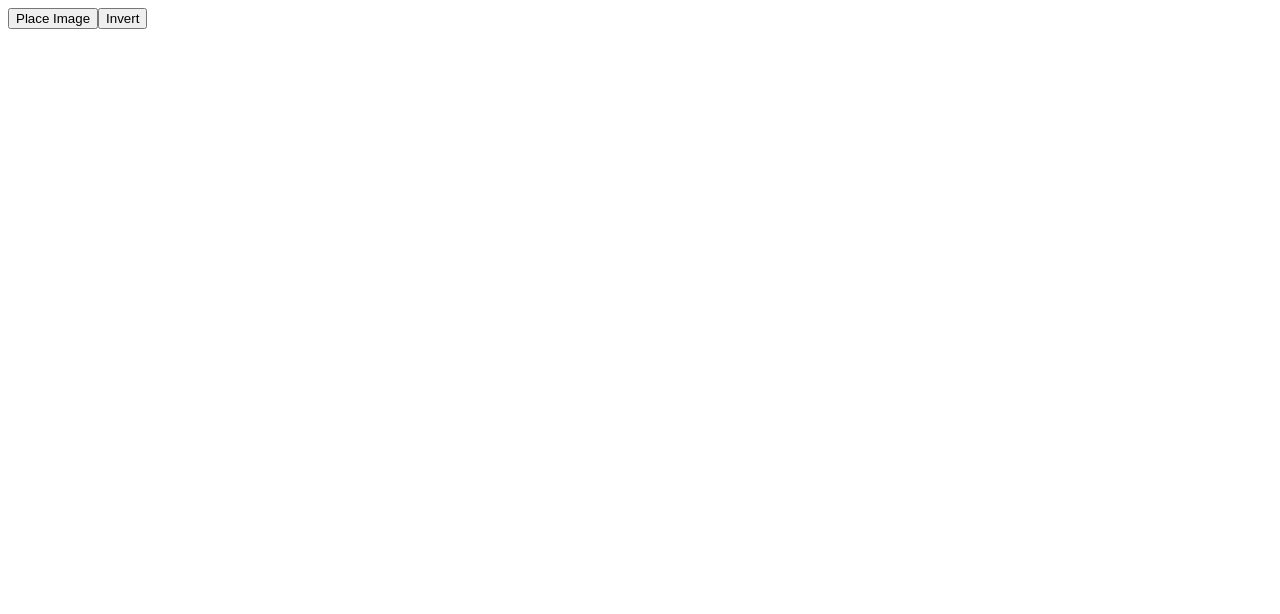
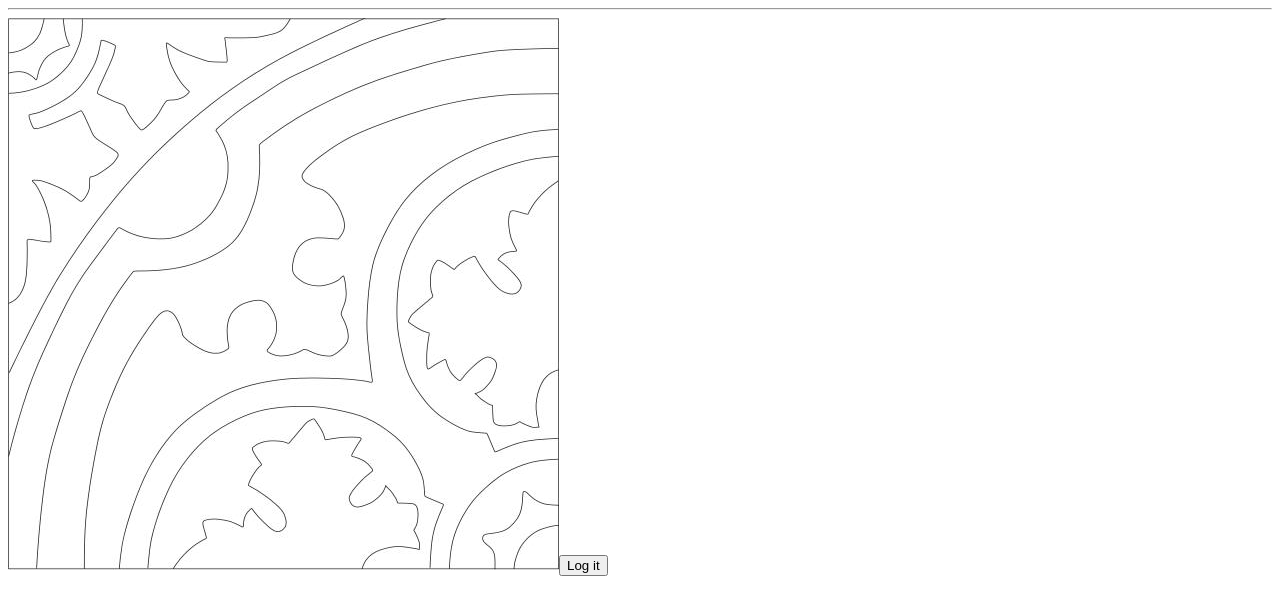
Before and after one commit to denalisk/canvasImage, an Angular app: page / in a window 1280 px wide. Shown: the top 614 px of the page. Built offline with nearby package versions, Linux system fonts and the light colour scheme.

Commit message:
complete additional test page

```diff
--- a/src/app/app.component.html
+++ b/src/app/app.component.html
@@ -1 +1,2 @@
-<app-picture></app-picture>
+<hr>
+<app-canvas-test></app-canvas-test>
--- a/src/app/app.module.ts
+++ b/src/app/app.module.ts
@@ -5,11 +5,13 @@ import { HttpModule } from '@angular/http';
 
 import { AppComponent } from './app.component';
 import { PictureComponent } from './picture/picture.component';
+import { CanvasTestComponent } from './canvas-test/canvas-test.component';
 
 @NgModule({
   declarations: [
     AppComponent,
-    PictureComponent
+    PictureComponent,
+    CanvasTestComponent
   ],
   imports: [
     BrowserModule,
--- /dev/null
+++ b/src/app/canvas-test/canvas-test.component.html
@@ -0,0 +1,3 @@
+<img [src]="targetImage.src" [alt]="targetImage.alt">
+
+<button type="button" name="button" (click)="logPixelData()">Log it</button>
--- /dev/null
+++ b/src/app/canvas-test/canvas-test.component.ts
@@ -0,0 +1,65 @@
+import { Component, OnInit } from '@angular/core';
+
+@Component({
+  selector: 'app-canvas-test',
+  templateUrl: './canvas-test.component.html',
+  styleUrls: ['./canvas-test.component.css']
+})
+export class CanvasTestComponent implements OnInit {
+  public targetImage = new Image();
+
+  constructor() { }
+
+  ngOnInit() {
+    this.targetImage.src = "../../assets/images/tile.jpg",
+    this.targetImage.alt = "a pic";
+  }
+
+  public getPixelData(image) {
+    var myCanvas = this.createCanvas(image.width, image.height);
+    var ctx = myCanvas.getContext("2d");
+    ctx.drawImage(image, 0, 0);
+    return ctx.getImageData(0,0, myCanvas.width, myCanvas.height);
+  }
+
+  public createCanvas(x: number, y: number) {
+    var newCanvas = document.createElement('canvas');
+    newCanvas.width = x;
+    newCanvas.height = y;
+    return newCanvas;
+  }
+
+  public logPixelData() {
+    let logData = this.getPixelData(this.targetImage);
+    console.log(logData);
+  }
+}
+//
+// export class CanvasTestComponent implements OnInit {
+//   public imageSrc = "../../assets/images/tile.jpg";
+//   public imageAlt = "an image of a tile";
+//   public myCanvas;
+//   public canvasCtx;
+//   // public targetImage;
+//
+//   public height: number;
+//   public width: number;
+//
+//   constructor() { }
+//
+//   ngOnInit() {
+//     this.myCanvas = <HTMLCanvasElement>document.getElementById("myCanvas");
+//     this.canvasCtx = this.myCanvas.getContext("2d");
+//     var newImage = new Image();
+//     newImage.src = this.imageSrc;
+//     newImage.alt = this.imageAlt;
+//     console.log(newImage);
+//     this.canvasCtx.drawImage(newImage, 0, 0);
+//   }
+//
+//   public setXY(x: number, y: number): void {
+//     this.width = x;
+//     this.height = y;
+//   }
+//
+// }
--- a/src/app/picture/picture.component.ts
+++ b/src/app/picture/picture.component.ts
@@ -21,6 +21,7 @@ export class PictureComponent implements OnInit {
     this.myCanvas = document.getElementById("image-processor");
     this.ctx = this.myCanvas.getContext("2d");
     this.image.src = this.imageSrc;
+    console.log(this.image);
     this.placeImage(this.image);
   }
 
@@ -30,9 +31,9 @@ export class PictureComponent implements OnInit {
   }
 
   public placeImage(myImage): void {
+    this.setCanvasDimensions(myImage.width, myImage.height);
     this.ctx.drawImage(myImage, 0, 0);
     console.log(myImage.width);
-    this.setCanvasDimensions(myImage.width, myImage.height);
   }
 
   public drawRectangle(x: number, y: number, canvas): void {
```
Also changed, not shown: src/app/canvas-test/canvas-test.component.css (added), 1 other file (tests, documents, lock files or other folders).
